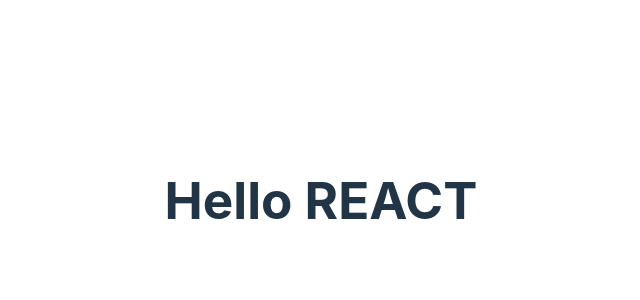
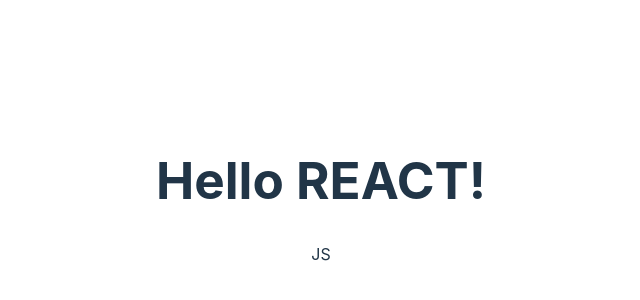
Before and after one commit to Scientific-Research/pizza-menu, a React (Vite) app: page / in a window 1280 px wide. Shown: the part 200-500 px from the top of the page, without its empty margins (319-959 px from the left). Built offline with nearby package versions, Linux system fonts and the light colour scheme.

Commit message:
Our React+Vite+TS works well!

```diff
--- a/src/App.tsx
+++ b/src/App.tsx
@@ -1,5 +1,10 @@
 import "./App.css";
 
 export default function App() {
-  return <h1>Hello REACT</h1>;
+  return (
+    <>
+      <h1>Hello REACT!</h1>
+      <p>JS</p>
+    </>
+  );
 }
```
